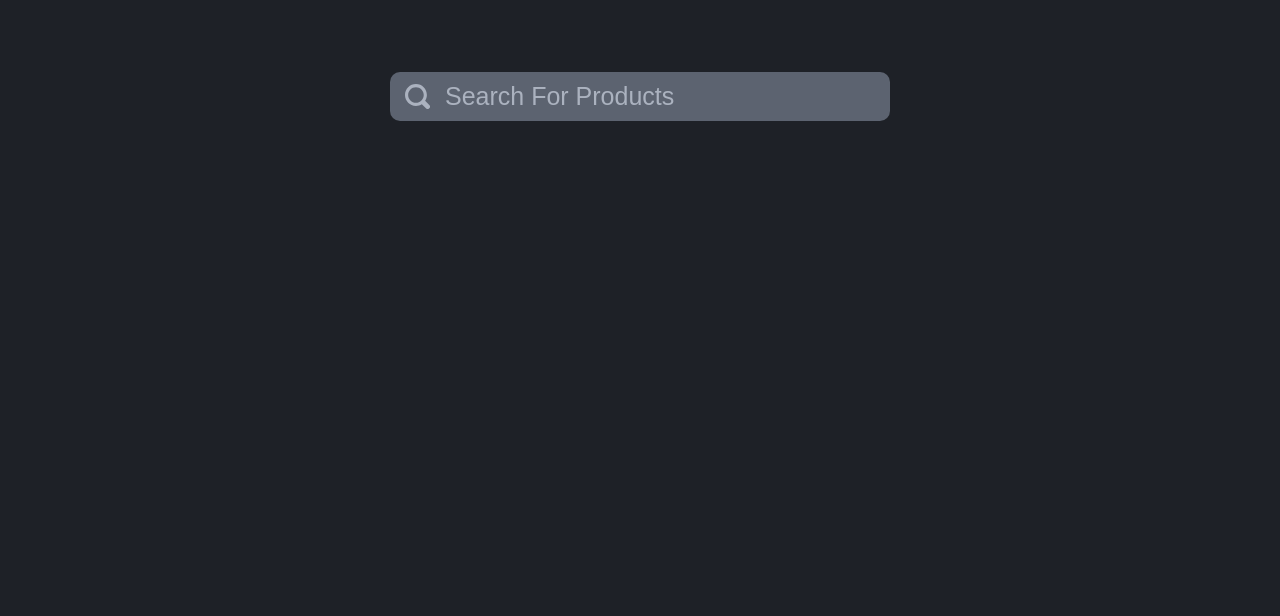
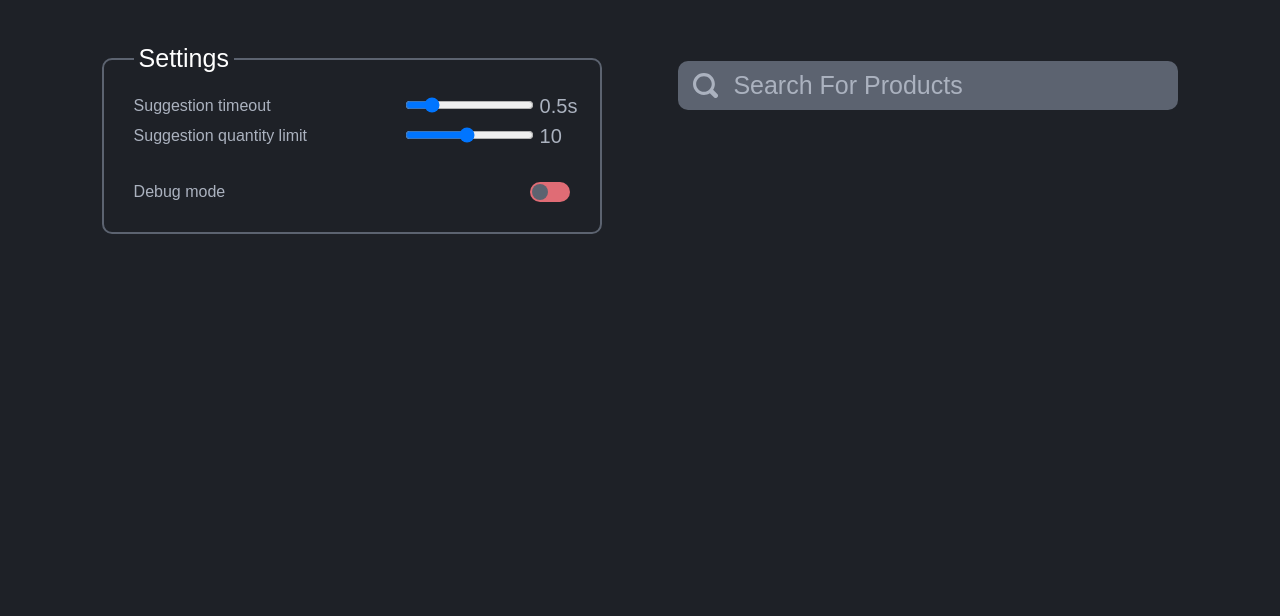
Before and after one commit to OnCloud125252/Frontend-Practice, a plain HTML site: page Debounce/index.html in a window 1280 px wide. Shown: the part 184-800 px from the top of the page. Drawn offline with Linux system fonts and the light colour scheme.

Commit message:
Add settings and title

```diff
--- a/Debounce/index.css
+++ b/Debounce/index.css
@@ -17,7 +17,6 @@
     --brightWhite: #ffffff;
     --background: #1e2127;
     --foreground: #abb2bf;
-
 }
 
 .noselect {
@@ -35,15 +34,132 @@
 }
 
 body {
+    font-family: Arial, Helvetica, sans-serif;
     background-color: var(--background);
+
+    margin: 15vh auto;
+    width: 90%;
+
+    -ms-overflow-style: none;
+    scrollbar-width: none;
+}
+
+::-webkit-scrollbar {
+    width: 0;
+}
+
+:root {
+    scrollbar-color: transparent !important;
+    scrollbar-width: none !important;
+}
+
+.title {
+    font-size: 45px;
+    color: var(--brightWhite);
+    text-align: center;
+    margin-bottom: 10vh;
+}
+
+.fields {
+    display: flex;
+    gap: 6vw;
+    flex-wrap: wrap;
+    flex-direction: row;
+    justify-content: center;
+    align-items: flex-start;
+}
+
+.settings legend {
+    color: var(--brightWhite);
+    padding: 5px;
+    font-size: 25px;
+}
+
+.settings {
+    width: 500px;
+    border: 2px solid var(--brightBlack);
+    border-radius: 10px;
+    box-sizing: border-box;
+    margin-top: -20px;
+    padding: 20px 30px 30px 30px;
+    color: var(--foreground);
+    display: flex;
+    gap: 10px;
+    flex-direction: column;
+    flex-wrap: wrap;
+    align-items: flex-start;
+}
+
+.setting_container {
+    width: 100%;
+    display: flex;
+    gap: 20px;
+    align-items: center;
+    flex-wrap: nowrap;
+    flex-direction: row;
+    justify-content: space-between;
+}
+
+.inputField {
+    font-size: 20px;
+    white-space: nowrap;
+}
+
+.setting_container .inputField input {
     margin: 0;
+    display: inline-block;
+}
+
+.setting_container .inputField output {
+    display: inline-block;
+    width: 30px;
+}
+
+:root {
+    --switch_gap: 2px;
+    --switch_width: 40px;
+    --switch_height: 20px;
+}
+
+.switch {
+    display: none;
+}
+
+.switchLabel {
+    top: 0;
+    cursor: pointer;
+    width: var(--switch_width);
+    height: var(--switch_height);
+    background: var(--brightRed);
+    display: block;
+    border-radius: 100px;
+    position: relative;
+}
+
+.switchLabel:after {
+    content: '';
+    position: absolute;
+    top: var(--switch_gap);
+    left: var(--switch_gap);
+    width: calc(var(--switch_height) - var(--switch_gap) - var(--switch_gap));
+    height: calc(var(--switch_height) - var(--switch_gap) - var(--switch_gap));
+    background: var(--brightBlack);
+    border-radius: 90px;
+    transition: 0.3s;
+}
+
+.switch:checked+.switchLabel {
+    background: var(--brightGreen);
+}
+
+.switch:checked+.switchLabel:after {
+    left: calc(100% - var(--switch_gap));
+    transform: translateX(-100%);
 }
 
 .form {
-    margin: 20% auto 0 auto;
-    width: fit-content;
-    width: 85%;
-    max-width: 500px;
+    width: 500px;
+    height: fit-content;
     background-color: var(--brightBlack);
     border-radius: 10px;
     overflow: hidden;
@@ -62,7 +178,6 @@ body {
 }
 
 .inputBox {
-    font-family: Arial, Helvetica, sans-serif;
     background-color: transparent;
     color: var(--brightWhite);
     outline: none;
--- a/Debounce/index.html
+++ b/Debounce/index.html
@@ -12,12 +12,42 @@
 </head>
 
 <body>
-    <div class="form" id="form">
-        <div class="inputBox_container">
-            <img class="search_icon" src="search.svg" alt="search icon">
-            <input class="inputBox" id="inputBox" type="text">
+    <h1 class="title">Api Debouncing</h1>
+    <div class="fields">
+        <fieldset class="settings">
+            <legend>Settings</legend>
+            <div class="setting_container">
+                <p>Suggestion timeout</p>
+                <div class="inputField">
+                    <input id="timeoutTime" min="200" max="2000" value="500" step="100" type="range"
+                        oninput="setTimeoutValue(this, this.nextElementSibling)">
+                    <output>0.5s</output>
+                </div>
+            </div>
+            <div class="setting_container">
+                <p>Suggestion quantity limit</p>
+                <div class="inputField">
+                    <input id="suggestionLimit" min="1" max="20" value="10" type="range"
+                        oninput="this.nextElementSibling.value = this.value">
+                    <output>10</output>
+                </div>
+            </div>
+            <br>
+            <div class="setting_container">
+                <p>Debug mode</p>
+                <div>
+                    <input id="debugMode" class="switch" type="checkbox" />
+                    <label class="switchLabel" for="debugMode"></label>
+                </div>
+            </div>
+        </fieldset>
+        <div class="form" id="form">
+            <div class="inputBox_container">
+                <img class="search_icon" src="search.svg" alt="search icon">
+                <input class="inputBox" id="inputBox" type="text" autofocus>
+            </div>
+            <ol class="productsSelections noselect" id="productsSelections"></ol>
         </div>
-        <ul class="productsSelections noselect" id="productsSelections"></ul>
     </div>
 </body>
 
--- a/Debounce/index.js
+++ b/Debounce/index.js
@@ -3,20 +3,45 @@ const api_url = "https://640ad5ee81d8a32198d1c6ae.mockapi.io/api/products";
 
 var settings = {
     placeholder: "Search For Products",
-    lengthLimit: 5,
-    timeoutMs: 500
+    lengthLimit: 10,
+    timeoutMs: 500,
+    debugMode: false
 };
 
 const input = document.getElementById("inputBox");
 const productsSelections = document.getElementById("productsSelections");
+const timeoutTimeInput = document.getElementById("timeoutTime");
+const suggestionLimitInput = document.getElementById("suggestionLimit");
+const debugModeInput = document.getElementById("debugMode");
 var timeoutVariable;
 
 window.onload = () => {
-    input.focus();
     input.setAttribute("placeholder", "Search For Products");
 };
 
+timeoutTimeInput.addEventListener("input", (rawInput) => {
+    log("Set suggestion timeout to: " + rawInput.target.value);
+    return settings.timeoutMs = rawInput.target.value;
+});
+suggestionLimitInput.addEventListener("input", (rawInput) => {
+    log("Set suggestion quantity limit to: " + rawInput.target.value);
+    return settings.lengthLimit = rawInput.target.value;
+});
+debugModeInput.addEventListener("input", (rawInput) => {
+    console.log("Set debug mode to: " + rawInput.target.checked);
+    return settings.debugMode = rawInput.target.checked;
+});
+
 input.addEventListener("focus", () => {
+    const previousSelections = [...productsSelections.children];
+
+    if (settings.lengthLimit < previousSelections.length) {
+        productsSelections.innerHTML = "";
+        for (var i = 0; i < settings.lengthLimit; i++) {
+            productsSelections.appendChild(previousSelections[i]);
+        }
+    }
+
     searchProducts(input.value);
     return productsSelections.style = "";
 });
@@ -28,7 +53,6 @@ input.addEventListener("blur", () => {
 
 input.addEventListener("input", (rawInput) => {
     const inputValue = rawInput.target.value;
-
     searchProducts(inputValue);
 });
 
@@ -36,16 +60,13 @@ input.addEventListener("input", (rawInput) => {
 function searchProducts(inputValue) {
     clearTimeout(timeoutVariable);
 
-    const lengthLimit = settings.lengthLimit ?? 10;
-    const timeoutMs = settings.timeoutMs ?? 500;
-
     if (input.value.length === 0) {
-        console.log("Search bar is empty");
+        log("Search bar is empty");
         return productsSelections.innerHTML = "";
     };
 
     timeoutVariable = setTimeout(async () => {
-        console.log("User search for: " + inputValue);
+        log(`Search for: ${inputValue}\nSelections Limit: ${settings.lengthLimit}`);
         var productsList = await api(api_url);
         productsList = productsList
             .map(product => product.name)
@@ -53,23 +74,19 @@ function searchProducts(inputValue) {
             .sort((a, b) => a.length - b.length)
             .sort((a, b) => a.toLowerCase().indexOf(inputValue.toLowerCase()) - b.toLowerCase().indexOf(inputValue.toLowerCase()));
 
+        log(productsList);
+
         productsList = productsList.map(productName => `<li class="selection allowed" onclick="setInput(this.textContent)">${productName}</li>`);
 
         if (input.value.length !== 0 && productsList.length === 0) {
-            console.log("No search result");
+            log("No search result");
             productsSelections.innerHTML = `<li class="selection not_allowed">No Result</li>`;
         }
         else {
-            productsList.length = lengthLimit;
+            productsList.length = settings.lengthLimit;
             productsSelections.innerHTML = productsList.join("");
         };
-    }, timeoutMs);
-}
-
-function setInput(text) {
-    input.value = text;
-    input.focus();
-    return productsSelections.innerHTML = "";
+    }, settings.timeoutMs);
 }
 
 async function api(url) {
@@ -80,3 +97,21 @@ async function api(url) {
 
     return await response.json();
 }
+
+function log(message) {
+    if (settings.debugMode) {
+        console.log(message);
+    };
+}
+
+function setInput(text) {
+    input.value = text;
+    input.focus();
+    return productsSelections.innerHTML = "";
+}
+
+function setTimeoutValue(thisElement, nextElement) {
+    const seconds = Math.floor(thisElement.value / 1000);
+    const milliseconds = Math.floor((thisElement.value % 1000) / 100);
+    return nextElement.value = seconds + (milliseconds === 0 ? "" : ("." + milliseconds)) + "s";
+}
```
